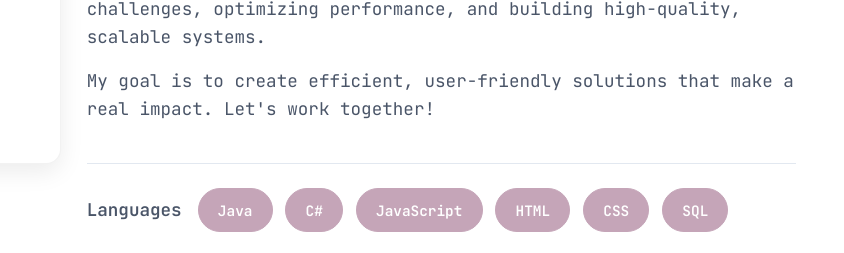
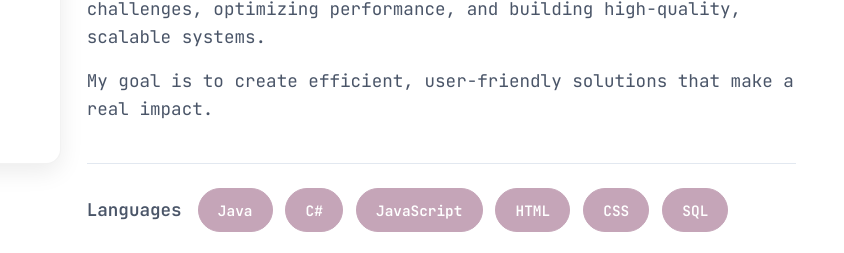
Before and after one commit to AdiZigelman/adizigelman.github.io, a plain HTML site: page index.html in a window 1280 px wide. Shown: the part 359-612 px from the top of the page, 436-1280 px from the left. Drawn offline with Linux system fonts and the light colour scheme.

Commit message:
Update index.html

```diff
--- a/index.html
+++ b/index.html
@@ -62,7 +62,6 @@
 
             <p class="content-text">
                 My goal is to create efficient, user-friendly solutions that make a real impact.
-                Let's work together!
             </p>
 
             <!-- Skills Section -->
```
